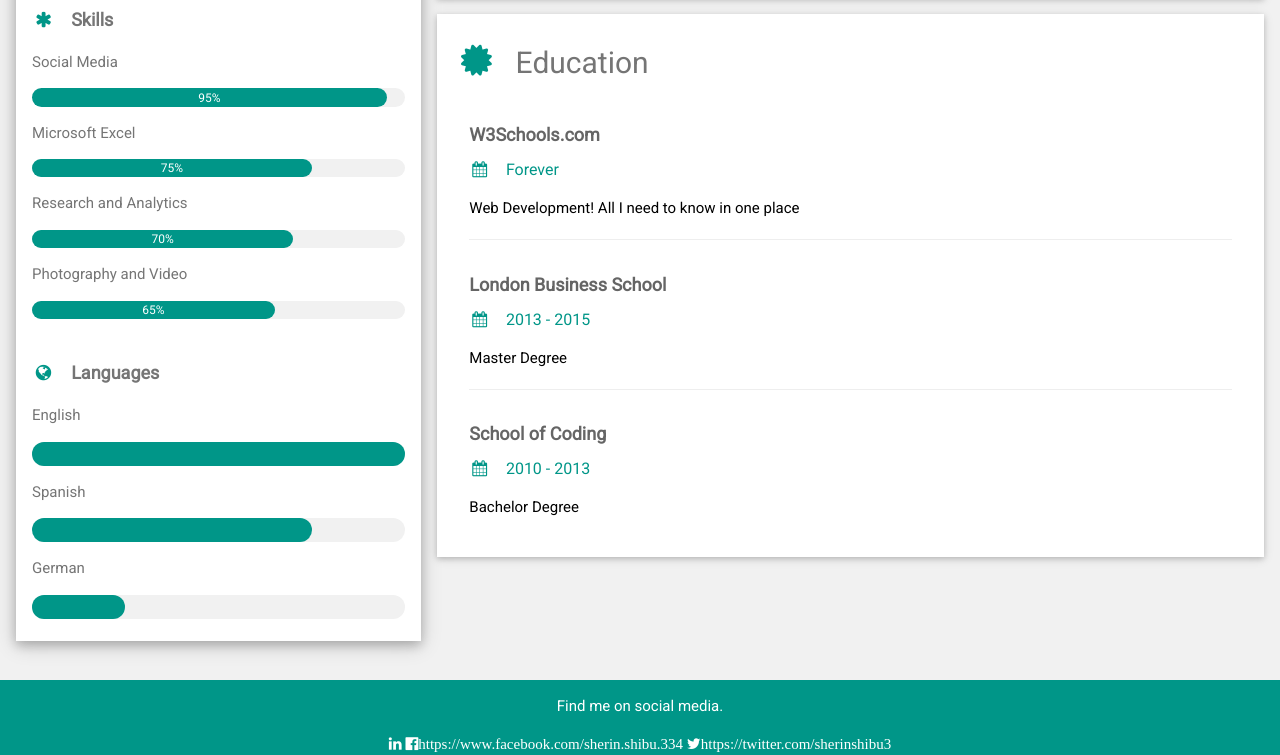
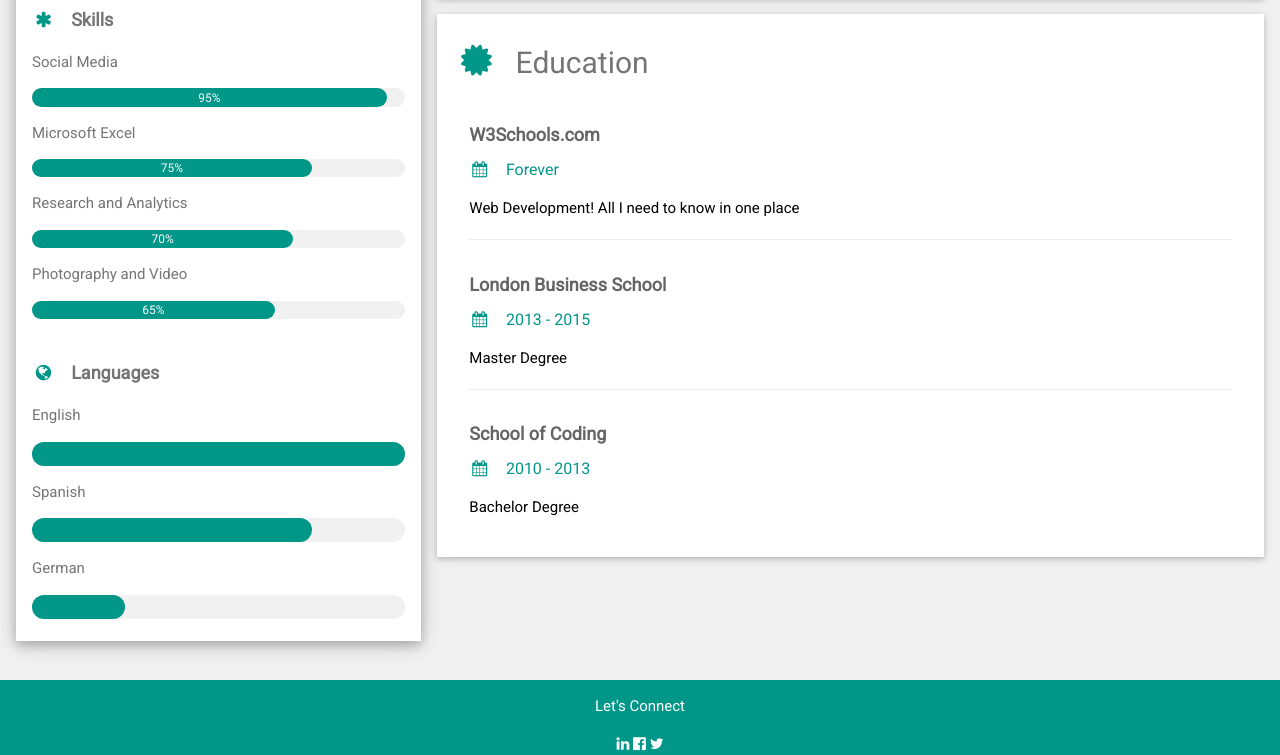
Before and after one commit to sshibu/sshibu.github.io, a plain HTML site: page index.html in a window 1280 px wide. Shown: the part 734-1489 px from the top of the page. Drawn offline with nearby package versions, Linux system fonts and the light colour scheme.

Commit message:
let's connect footer changed
make social media icons hyperlinks

```diff
--- a/index.html
+++ b/index.html
@@ -142,10 +142,10 @@ html,body,h1,h2,h3,h4,h5,h6 {font-family: "Roboto", sans-serif}
 </div>
 
 <footer class="w3-container w3-teal w3-center w3-margin-top">
-  <p>Find me on social media.</p>
+  <p>Let's Connect</p>
     <a href="https://www.linkedin.com/in/sherin-shibu-79089b79/"><i class="fa fa-linkedin w3-hover-opacity"></i></a>
-    <i class="fa fa-facebook-official w3-hover-opacity">https://www.facebook.com/sherin.shibu.334</i>
-    <i class="fa fa-twitter w3-hover-opacity">https://twitter.com/sherinshibu3</i>
+    <a href="https://www.facebook.com/sherin.shibu.334"><i class="fa fa-facebook-official w3-hover-opacity"></i></a>
+    <a href="https://twitter.com/sherinshibu3"><i class="fa fa-twitter w3-hover-opacity"></i></a>
 </footer>
 
 </body>
```
